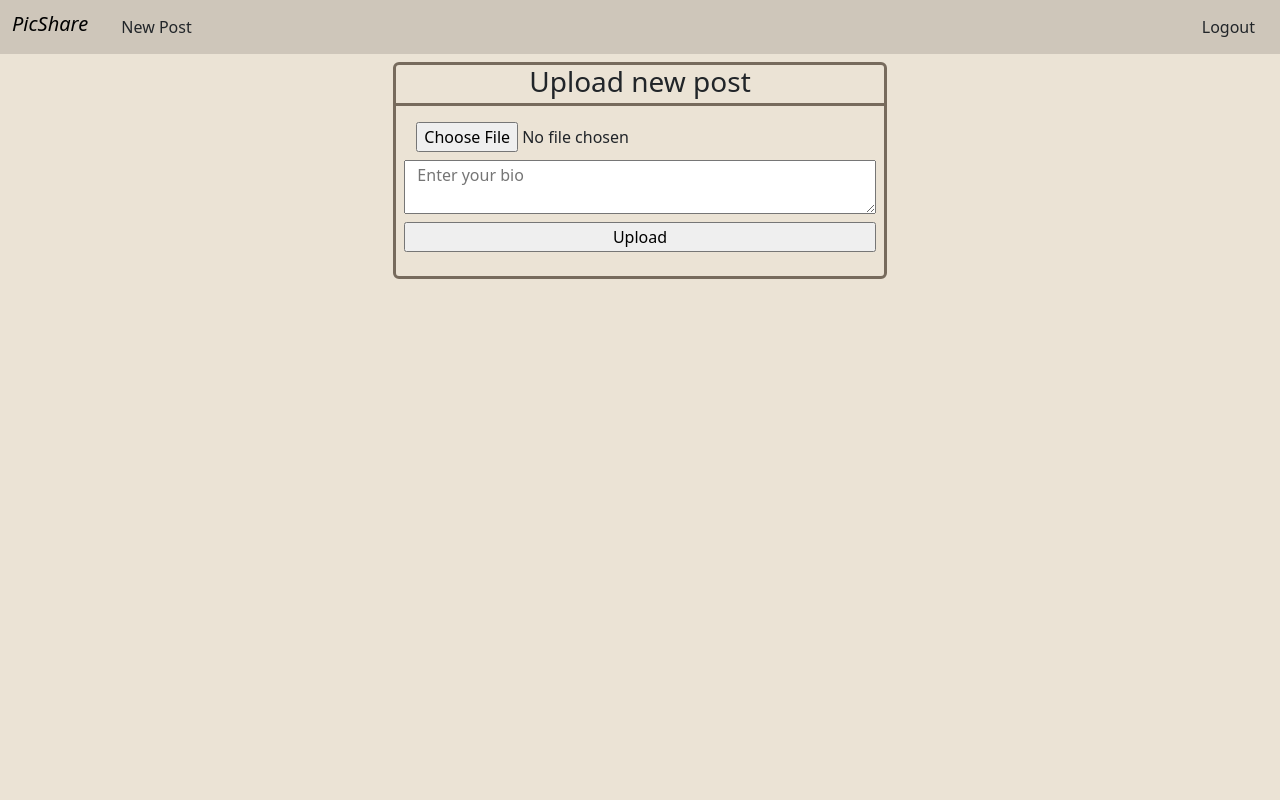
After one commit to roof-boy/PicShare, a PHP site: page /instacopy/upload/upload.php in a window 1280 px wide. The commit adds this page. Run offline with PHP 8.4, Linux system fonts and the light colour scheme.

Commit message:
Finalized uploading and viewing back-end

```diff
--- a/main/main.css
+++ b/main/main.css
@@ -5,6 +5,7 @@ body {
 .custom-border {
   border: 3px solid #776B5D;
   max-height: 100%;
+  overflow: hidden;
 }
 
 .border-below {
@@ -33,6 +34,6 @@ body {
 }
 
 .main-image-size {
-  max-width: 80%; /* Ensures image doesn't overflow container */
+  max-width: 60%; /* Ensures image doesn't overflow container */
   height: auto; /* Maintains aspect ratio */
 }
--- /dev/null
+++ b/upload/upload.css
@@ -0,0 +1,38 @@
+body {
+    background-color: #EBE3D5;
+  }
+
+  .custom-border {
+    border: 3px solid #776B5D;
+    max-height: 100%;
+  }
+
+  .border-below {
+    border-bottom: 3px solid #776B5D;
+  }
+
+  .nav-properties {
+    background-color: #cec6ba;
+  }
+
+  .pfp-size {
+    height: 50px;
+    width: 50px;
+  }
+
+  .link-color {
+    color: #776B5D;
+  }
+
+  .custom-column {
+    max-height: calc(100vh - 58px); /* Ensures column doesn't expand beyond its container */
+  }
+
+  .h-scrollable {
+    overflow-x: hidden; /* Hides horizontal scrollbar */
+  }
+
+  .main-image-size {
+    max-width: 80%; /* Ensures image doesn't overflow container */
+    height: auto; /* Maintains aspect ratio */
+  }
--- /dev/null
+++ b/upload/upload.php
@@ -0,0 +1,76 @@
+<?php
+session_start();
+?>
+
+<html>
+
+<head>
+    <meta name="viewport" content="width=device-width, initial-scale=1.0">
+    <link rel="stylesheet" href="../bootstrap/css/bootstrap.min.css">
+    <link rel="stylesheet" href="upload.css">
+</head>
+
+<body>
+    <div class="container-fluid">
+        <div class="row">
+            <div class="navbar navbar-expand-lg nav-properties">
+                <div class="container-fluid d-flex justify-content-between">
+                    <div>
+                        <a href="../main/main.php" class="navbar-brand ml-1 h2"><i>PicShare</i></a>
+                        <button class="btn" id="newpost">New Post</button>
+                    </div>
+                    <button class="btn" id="logout">Logout</button>
+                </div>
+            </div>
+        </div>
+        <div class="row flex-grow-1">
+            <div class="col">
+                <!-- left column -->
+            </div>
+            <div class="col-lg-5">
+                <!-- center column -->
+                <div class="custom-border rounded m-2 h-scrollable">
+                    <div class="row text-center h-auto">
+                        <h3 class="border-below pb-1">Upload new post</h3>
+                    </div>
+                    <div class="row">
+                        <form action="uploadHandler.php" method="post" enctype="multipart/form-data">
+                            <div class="row m-2">
+                                <input type="file" name="photo" accept="image/*">
+                            </div>
+                            <div class="row m-2">
+                                <textarea name="bio" placeholder="Enter your bio"></textarea>
+                            </div>
+                            <div class="row m-2 text-center">
+                                <input type="submit" value="Upload">
+                            </div>
+                        </form>
+                    </div>
+                </div>
+            </div>
+            <div class="col">
+                <!-- right column -->
+            </div>
+        </div>
+    </div>
+
+    <!-- Bootstrap Bundle with Popper -->
+    <script src="../bootstrap/js/bootstrap.bundle.min.js"></script>
+
+    <script>
+    // Get references to the buttons
+    var newpost = document.getElementById('newpost');
+    var logout = document.getElementById('logout');
+
+    // Add event listeners to the buttons
+    newpost.addEventListener('click', function() {
+        window.location.href = '../upload/upload.php'
+    });
+
+    logout.addEventListener('click', function() {
+        window.location.href = '../resetCookie.php'
+    });
+    </script>
+</body>
+
+</html>
```
Also changed, not shown: main/main.php (+79 -28 lines), upload/uploadHandler.php (added, +60 -0 lines).
